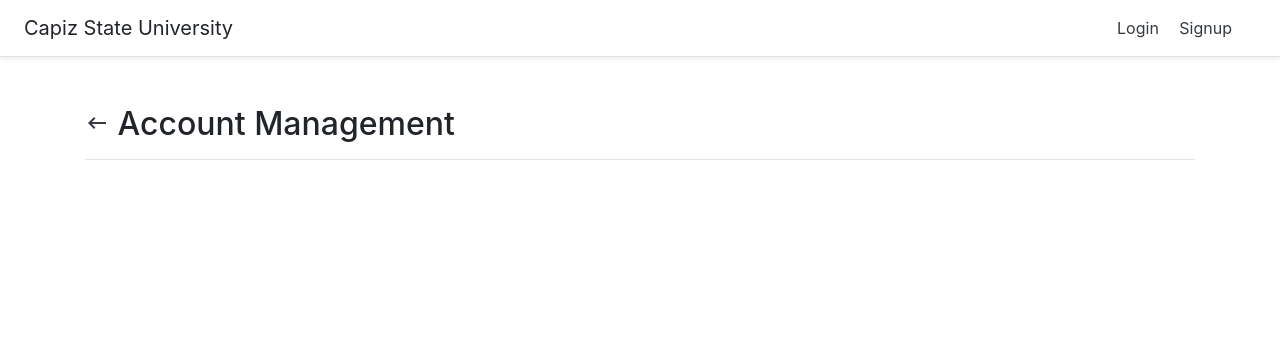
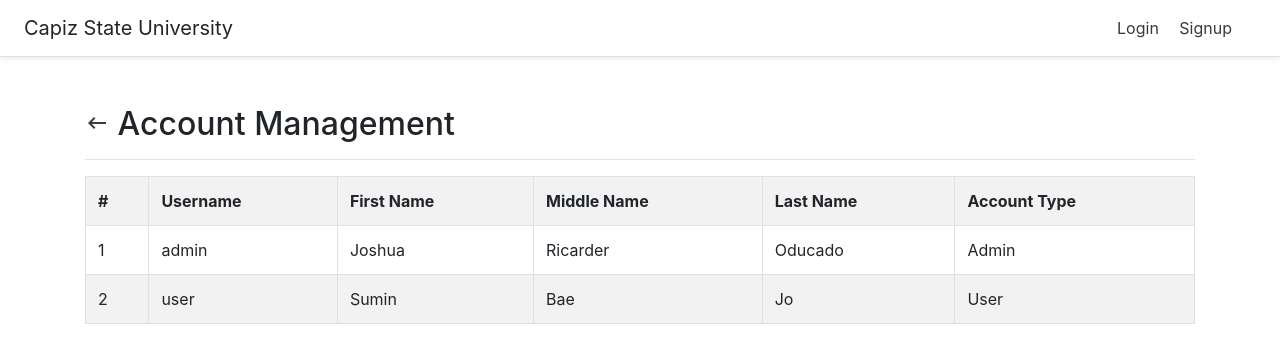
Before and after one commit to projectvelox/caipl, a PHP site: page /account-management.php in a window 1280 px wide. Shown: the top 363 px of the page. Run offline with PHP 8.4, Linux system fonts and the light colour scheme; data comes from the database, SQL or seed files in the repository.

Commit message:
accounts

```diff
--- a/account-management.php
+++ b/account-management.php
@@ -12,9 +12,9 @@
 
   <div class="container mt-5">
     <h2><a class="text-dark" href="admin-dashboard.php"><i class="material-icons">keyboard_backspace</i></a> Account Management</h2><hr>
-    <div class="row">
 
-    </div>
+    <?php include "view/partials/table-accounts.php" ?>
+
   </div>
 </body>
 </html>
--- /dev/null
+++ b/view/partials/table-accounts.php
@@ -0,0 +1,30 @@
+<div class="table-responsive">
+	<table class="table table-striped table-bordered table-hover">
+	  	<tr>
+	  		<th>#</th>
+	  		<th>Username</th>
+	  		<th>First Name</th>
+	  		<th>Middle Name</th>
+	  		<th>Last Name</th>
+	  		<th>Account Type</th>
+	  	</tr>
+	  	<?php
+	  		$i=0;
+			$con = mysqli_connect("localhost","root","","caipl");
+			$result = mysqli_query($con,"SELECT * FROM account_listing");
+			while($row = mysqli_fetch_array($result))
+			{
+				$i++;
+				echo "<tr>";
+				echo "<td>" . $i . " </td>";
+				echo "<td>" . $row['username'] . " </td>";
+				echo "<td>" . $row['firstname'] . "</td>";
+				echo "<td>" . $row['middlename'] . "</td>";
+				echo "<td>" . $row['lastname'] . "</td>";
+				echo "<td>" . $row['account_type'] . "</td>";
+				echo "</tr>";
+			}
+			mysqli_close($con);
+		?>
+	  </table>
+</div>
```
